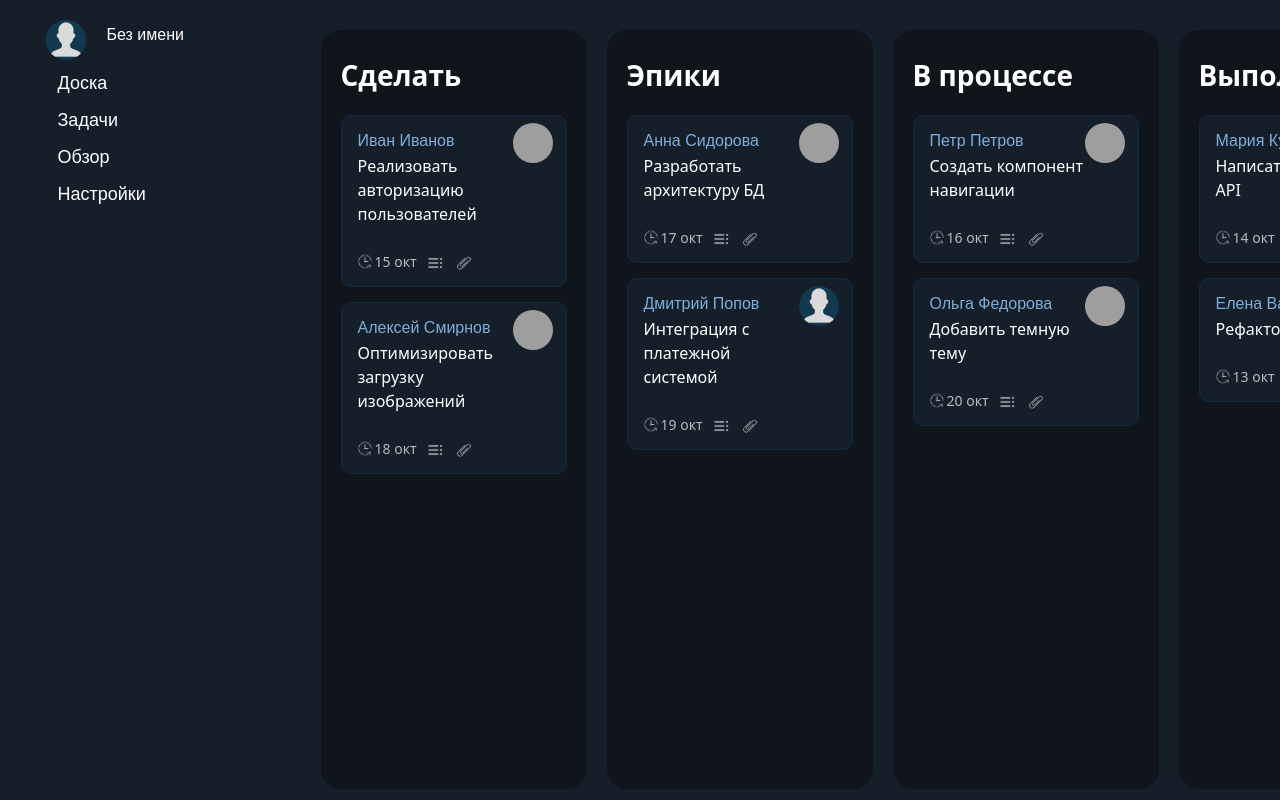
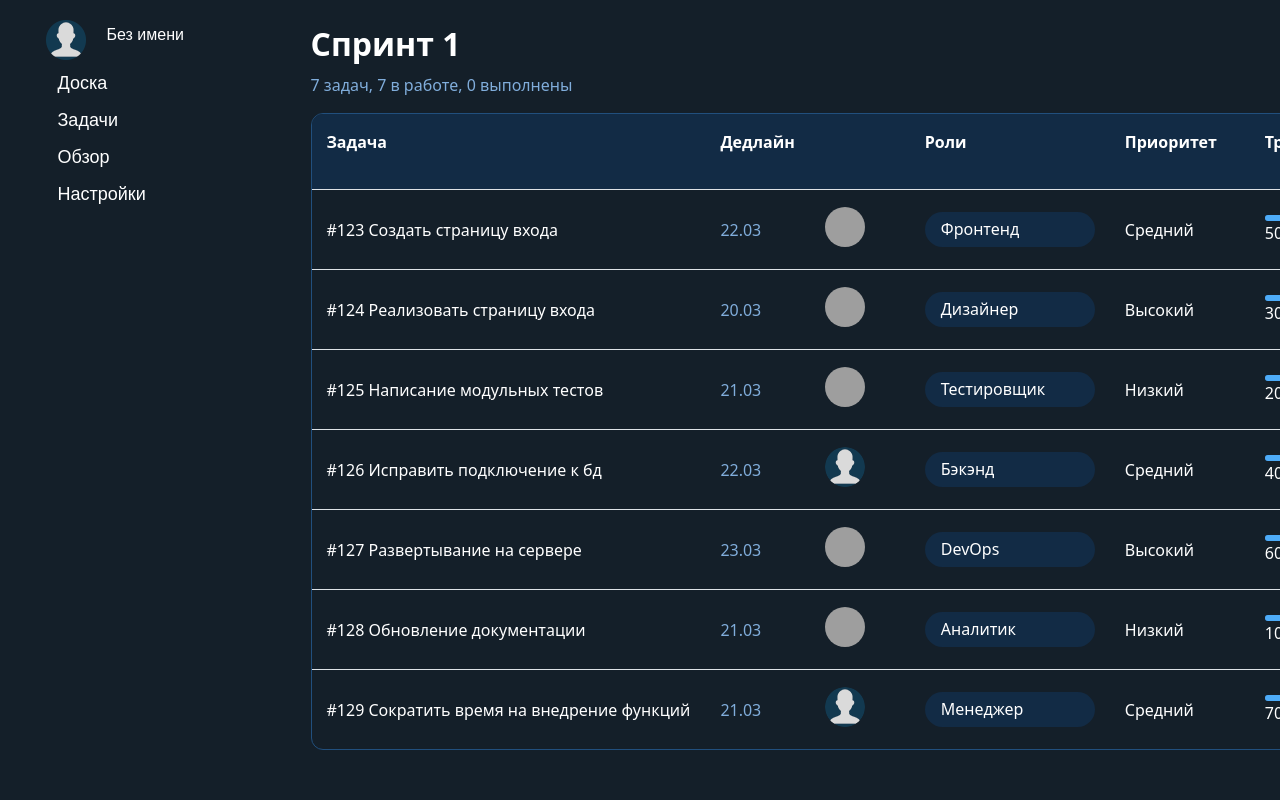
Before and after one commit to SwagaTeam/TaskBoardFE, a React (Vite) app: page /tasks in a window 1280 px wide. Shown: the top 800 px of the page. Built offline with nearby package versions, Linux system fonts and the light colour scheme; grey boxes are pictures that could not be loaded.

Commit message:
Верстка страницы с задачами + моковые данные

```diff
--- /dev/null
+++ b/src/components/tasks-page/sprint-info-component.tsx
@@ -0,0 +1,18 @@
+import {sprintMock} from "../../mock/tasks-mock.ts";
+import '../../styles/tasks-page/sprint-info-component.css'
+
+export interface Sprint {
+    id: number;
+    tasks: number;
+    inProgress: number;
+    done: number;
+}
+
+export const SprintInfoComponent = () => {
+    return (
+        <div className="sprint-info-component">
+            <h2>Спринт {sprintMock.id}</h2>
+            <p>{sprintMock.tasks} задач, {sprintMock.inProgress} в работе, {sprintMock.done} выполнены</p>
+        </div>
+    );
+}
--- /dev/null
+++ b/src/components/tasks-page/table-component.tsx
@@ -0,0 +1,57 @@
+import '../../styles/tasks-page/table-component.css'
+import {tasksMock} from "../../mock/tasks-mock.ts";
+import defaultAvatar from '../../assets/user-avatar.webp';
+
+export interface Task {
+    id: string;
+    task: string;
+    deadline: string;
+    roles: string;
+    priority: 'Низкий' | 'Средний' | 'Высокий';
+    tracker: number;
+    userAvatar?: string;
+}
+
+export const TableComponent = () => {
+
+    return (
+        <div className="table-container">
+            <table className="task-table">
+                <thead>
+                <tr>
+                    <th>Задача</th>
+                    <th style={{width: "70px"}}>Дедлайн</th>
+                    <th style={{width: "70px"}}></th>
+                    <th style={{width: "170px"}}>Роли</th>
+                    <th style={{width: "110px"}}>Приоритет</th>
+                    <th style={{width: "150px"}}>Трекер</th>
+                </tr>
+                </thead>
+                <tbody>
+                {tasksMock.map((task) => (
+                    <tr key={task.id}>
+                        <td>{task.id} {task.task}</td>
+                        <td style={{color: '#80ADDB'}}>{task.deadline}</td>
+                        <td><img className='table-avatar' src={task.userAvatar || defaultAvatar} alt="Аватарка"/></td>
+                        <td><p style={{padding: "5px 16px 10px 16px", backgroundColor: "#122B45", height: "20px", borderRadius: "18px"}}>{task.roles}</p></td>
+                        <td>
+                <span>
+                  {task.priority}
+                </span>
+                        </td>
+                        <td>
+                            <div className="tracker-container">
+                                <div
+                                    className="tracker-bar"
+                                    style={{width: `${task.tracker}%`}}
+                                ></div>
+                            </div>
+                            <span>{task.tracker}</span>
+                        </td>
+                    </tr>
+                ))}
+                </tbody>
+            </table>
+        </div>
+    );
+}
--- a/src/main.tsx
+++ b/src/main.tsx
@@ -5,8 +5,8 @@ import './index.css'
 
 import {BoardPage} from "./pages/board-page.tsx";
 import {MainPage} from "./pages/main-page.tsx";
-import {mockTasks} from "./mock/tasks-mock.ts";
-
+import {mockTasks} from "./mock/board-mock.ts";
+import {TasksPage} from "./pages/tasks-page.tsx";
 
 createRoot(document.getElementById('root')!).render(
     <StrictMode>
@@ -15,7 +15,7 @@ createRoot(document.getElementById('root')!).render(
                 <Route path='/' element={<MainPage/>}>
                     <Route index element={<Navigate to="board" />} />
                     <Route path='board' element={<BoardPage tasks={mockTasks}/>} />
-                    <Route path='tasks' element={<BoardPage tasks={mockTasks}/>} />
+                    <Route path='tasks' element={<TasksPage />} />
                     <Route path='review' element={<BoardPage tasks={mockTasks}/>} />
                     <Route path='settings' element={<BoardPage tasks={mockTasks}/>} />
                 </Route>
--- /dev/null
+++ b/src/mock/board-mock.ts
@@ -0,0 +1,66 @@
+import { Task } from "../pages/board-page.tsx";
+
+export const mockTasks: Task[] = [
+    {
+        id: '1',
+        userName: 'Иван Иванов',
+        userAvatar: 'https://i.pravatar.cc/150?img=1',
+        description: 'Реализовать авторизацию пользователей',
+        date: '2023-10-15',
+        category: 'todo'
+    },
+    {
+        id: '2',
+        userName: 'Петр Петров',
+        userAvatar: 'https://i.pravatar.cc/150?img=2',
+        description: 'Создать компонент навигации',
+        date: '2023-10-16',
+        category: 'in-progress'
+    },
+    {
+        id: '3',
+        userName: 'Анна Сидорова',
+        userAvatar: 'https://i.pravatar.cc/150?img=3',
+        description: 'Разработать архитектуру БД',
+        date: '2023-10-17',
+        category: 'epics'
+    },
+    {
+        id: '4',
+        userName: 'Мария Кузнецова',
+        description: 'Написать тесты для API',
+        date: '2023-10-14',
+        category: 'done'
+    },
+    {
+        id: '5',
+        userName: 'Алексей Смирнов',
+        userAvatar: 'https://i.pravatar.cc/150?img=5',
+        description: 'Оптимизировать загрузку изображений',
+        date: '2023-10-18',
+        category: 'todo'
+    },
+    {
+        id: '6',
+        userName: 'Елена Васильева',
+        userAvatar: 'https://i.pravatar.cc/150?img=6',
+        description: 'Рефакторинг кода',
+        date: '2023-10-13',
+        category: 'done'
+    },
+    {
+        id: '7',
+        userName: 'Дмитрий Попов',
+        description: 'Интеграция с платежной системой',
+        date: '2023-10-19',
+        category: 'epics'
+    },
+    {
+        id: '8',
+        userName: 'Ольга Федорова',
+        userAvatar: 'https://i.pravatar.cc/150?img=8',
+        description: 'Добавить темную тему',
+        date: '2023-10-20',
+        category: 'in-progress'
+    }
+];
--- a/src/mock/tasks-mock.ts
+++ b/src/mock/tasks-mock.ts
@@ -1,66 +1,73 @@
-import { Task } from "../pages/board-page.tsx";
+import {Task} from "../components/tasks-page/table-component.tsx";
+import {Sprint} from "../components/tasks-page/sprint-info-component.tsx";
 
-export const mockTasks: Task[] = [
+export const sprintMock: Sprint = {
+    id: 1,
+    tasks: 7,
+    inProgress: 7,
+    done: 0,
+}
+
+export const tasksMock:Task[] = [
     {
-        id: '1',
-        userName: 'Иван Иванов',
+        id: '#123',
+        task: 'Создать страницу входа',
+        deadline: '22.03',
+        roles: 'Фронтенд',
+        priority: 'Средний',
+        tracker: 50,
         userAvatar: 'https://i.pravatar.cc/150?img=1',
-        description: 'Реализовать авторизацию пользователей',
-        date: '2023-10-15',
-        category: 'todo'
     },
     {
-        id: '2',
-        userName: 'Петр Петров',
+        id: '#124',
+        task: 'Реализовать страницу входа',
+        deadline: '20.03',
+        roles: 'Дизайнер',
+        priority: 'Высокий',
+        tracker: 30,
         userAvatar: 'https://i.pravatar.cc/150?img=2',
-        description: 'Создать компонент навигации',
-        date: '2023-10-16',
-        category: 'in-progress'
     },
     {
-        id: '3',
-        userName: 'Анна Сидорова',
+        id: '#125',
+        task: 'Написание модульных тестов',
+        deadline: '21.03',
+        roles: 'Тестировщик',
+        priority: 'Низкий',
+        tracker: 20,
         userAvatar: 'https://i.pravatar.cc/150?img=3',
-        description: 'Разработать архитектуру БД',
-        date: '2023-10-17',
-        category: 'epics'
     },
     {
-        id: '4',
-        userName: 'Мария Кузнецова',
-        description: 'Написать тесты для API',
-        date: '2023-10-14',
-        category: 'done'
+        id: '#126',
+        task: 'Исправить подключение к бд',
+        deadline: '22.03',
+        roles: 'Бэкэнд',
+        priority: 'Средний',
+        tracker: 40,
     },
     {
-        id: '5',
-        userName: 'Алексей Смирнов',
+        id: '#127',
+        task: 'Развертывание на сервере',
+        deadline: '23.03',
+        roles: 'DevOps',
+        priority: 'Высокий',
+        tracker: 60,
         userAvatar: 'https://i.pravatar.cc/150?img=5',
-        description: 'Оптимизировать загрузку изображений',
-        date: '2023-10-18',
-        category: 'todo'
     },
     {
-        id: '6',
-        userName: 'Елена Васильева',
+        id: '#128',
+        task: 'Обновление документации',
+        deadline: '21.03',
+        roles: 'Аналитик',
+        priority: 'Низкий',
+        tracker: 10,
         userAvatar: 'https://i.pravatar.cc/150?img=6',
-        description: 'Рефакторинг кода',
-        date: '2023-10-13',
-        category: 'done'
     },
     {
-        id: '7',
-        userName: 'Дмитрий Попов',
-        description: 'Интеграция с платежной системой',
-        date: '2023-10-19',
-        category: 'epics'
+        id: '#129',
+        task: 'Сократить время на внедрение функций',
+        deadline: '21.03',
+        roles: 'Менеджер',
+        priority: 'Средний',
+        tracker: 70,
     },
-    {
-        id: '8',
-        userName: 'Ольга Федорова',
-        userAvatar: 'https://i.pravatar.cc/150?img=8',
-        description: 'Добавить темную тему',
-        date: '2023-10-20',
-        category: 'in-progress'
-    }
-];
+]
--- /dev/null
+++ b/src/pages/tasks-page.tsx
@@ -0,0 +1,16 @@
+import {TableComponent} from "../components/tasks-page/table-component.tsx";
+import {SprintInfoComponent} from "../components/tasks-page/sprint-info-component.tsx";
+import {useEffect} from "react";
+
+export const TasksPage = () => {
+    useEffect(() => {
+        document.title = "Задачи"
+    })
+
+    return (
+        <div style={{  backgroundColor: "#141F29"}}>
+            <SprintInfoComponent/>
+            <TableComponent/>
+        </div>
+    )
+}
--- /dev/null
+++ b/src/styles/tasks-page/sprint-info-component.css
@@ -0,0 +1,9 @@
+.sprint-info-component h2 {
+    font-size: 32px;
+    margin: 0;
+}
+
+.sprint-info-component p {
+    margin-top: 5px;
+    color: #80ADDB;
+}
--- /dev/null
+++ b/src/styles/tasks-page/table-component.css
@@ -0,0 +1,83 @@
+.table-container {
+    width: 1144px;
+    overflow-x: auto;
+}
+
+.task-table {
+    border-radius: 12px;
+    border: 1px solid #214F7D;
+    border-collapse: separate;
+    border-spacing: 0;
+    overflow: hidden;
+}
+
+.task-table th {
+    background-color: #f8f9fa;
+    padding: 16px 15px 35px 15px;
+    text-align: left;
+    font-weight: 600;
+    color: #495057;
+}
+
+.task-table td {
+    padding: 6px 15px;
+    border-top: 1px solid #dee2e6;
+    vertical-align: middle;
+}
+
+.task-table tr:hover {
+    background-color: #0d263e;
+}
+
+.task-table thead tr th {
+    background-color: #122B45;
+    color: white;
+}
+
+.task-id {
+    font-weight: bold;
+    margin-right: 8px;
+    color: #6c757d;
+}
+
+.priority-badge {
+    display: inline-block;
+    padding: 4px 8px;
+    border-radius: 12px;
+    color: white;
+    font-size: 0.8em;
+    font-weight: 500;
+}
+
+.tracker-container {
+    position: relative;
+    height: 6px;
+    background-color: #214F7D;
+    border-radius: 12px;
+    overflow: hidden;
+}
+
+.tracker-bar {
+    position: absolute;
+    left: 0;
+    top: 0;
+    height: 100%;
+    background-color: #4dabf7;
+    transition: width 0.3s ease;
+}
+
+.tracker-value {
+    position: absolute;
+    left: 50%;
+    top: 50%;
+    transform: translate(-50%, -50%);
+    font-size: 0.8em;
+    font-weight: 500;
+    color: #495057;
+    z-index: 1;
+}
+
+.table-avatar {
+    width: 40px;
+    border-radius: 50%;
+}
```
